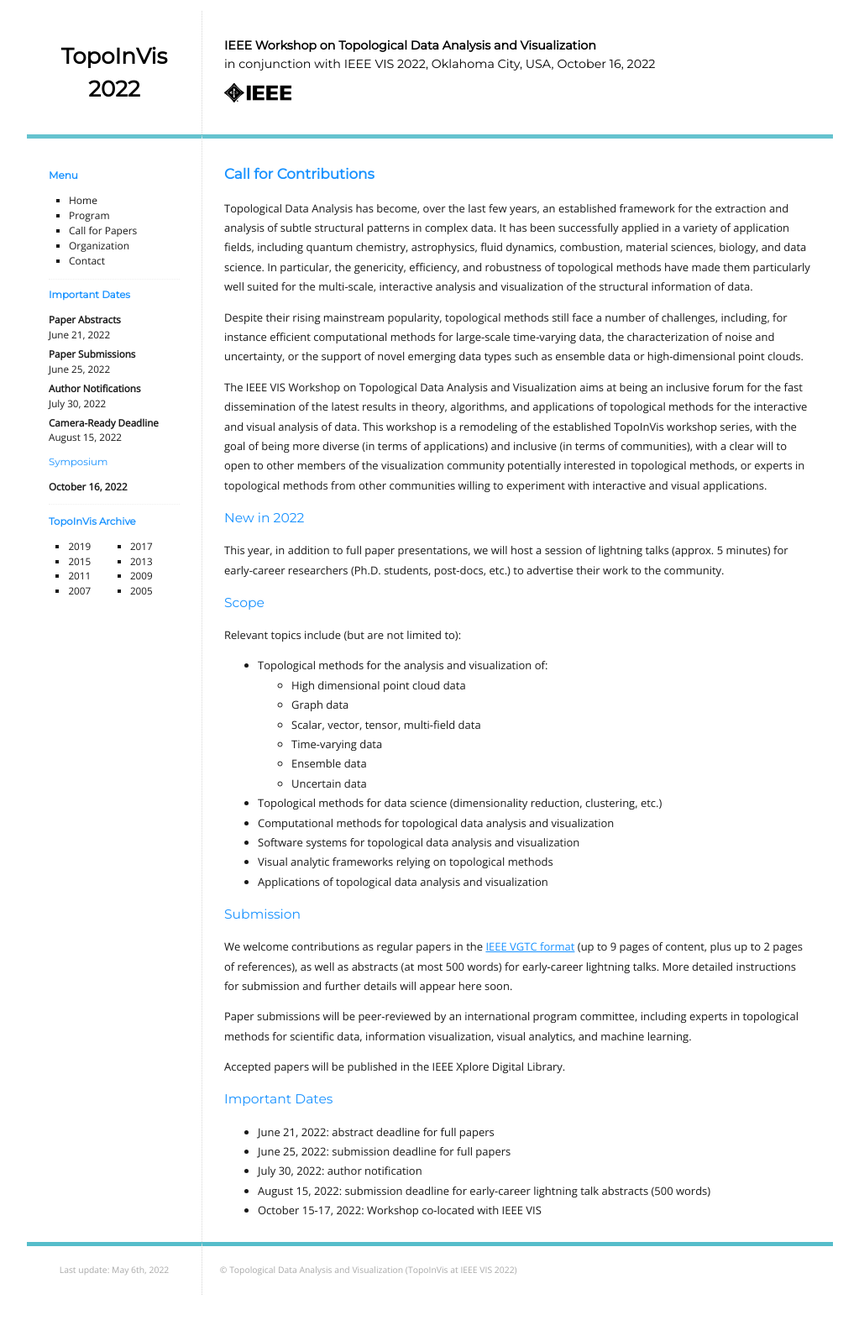
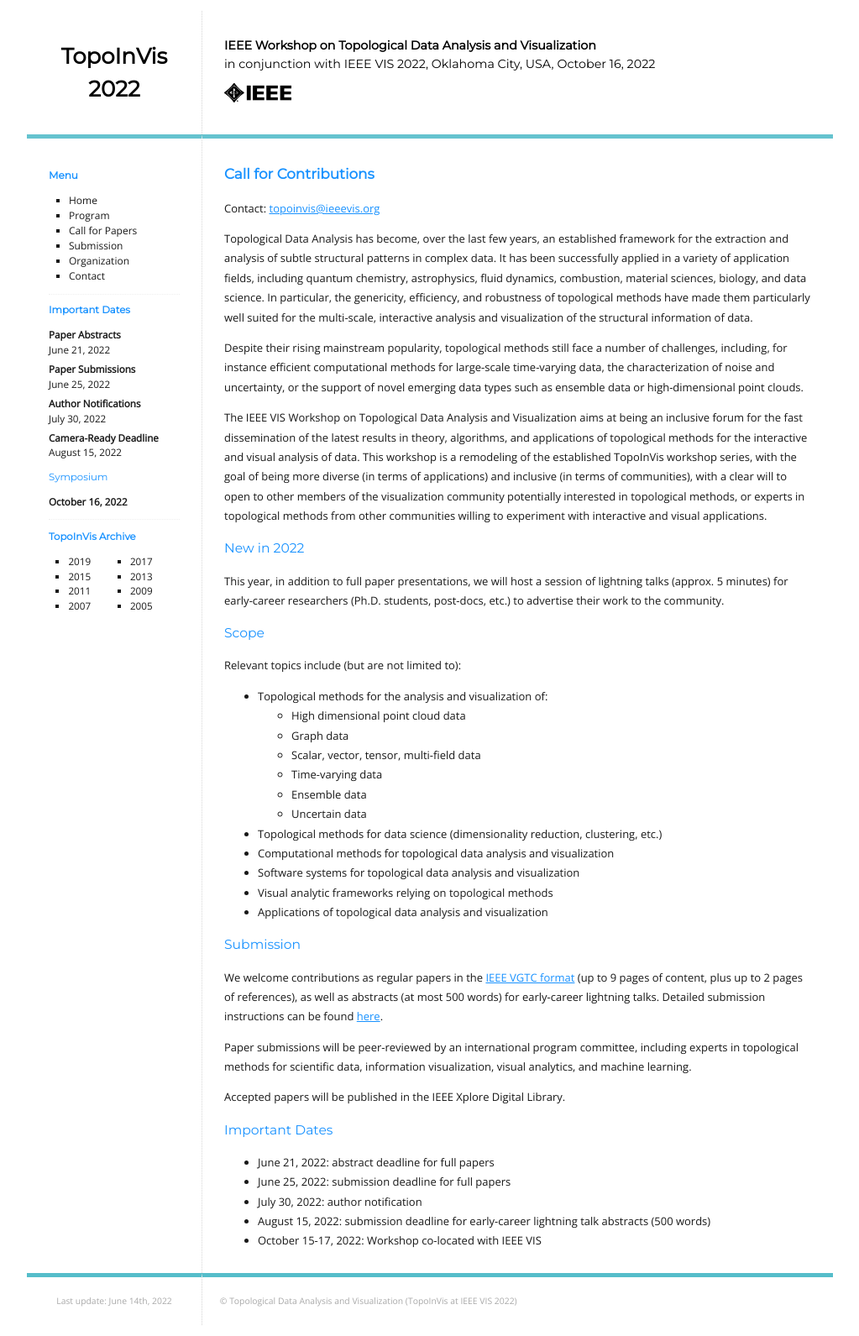
Before and after one commit to TopoInVis-Workshop/2022, a Jekyll site: the page built from _pages/call-for-papers.md, in a window 1280 px wide. Shown: the whole page at 84% size, without its empty margins (128-1151 px from the left). Built offline with Jekyll 4.4.1, drawn with Linux system fonts in a browser that asks for light colours; before the commit the page ends 1555 px from its top, so only the background shows below that.

Commit message:
Submission instructions

```diff
--- a/_config.yml
+++ b/_config.yml
@@ -1,6 +1,6 @@
 
 title: TopoInVis 2022
-email: julien.tierny@sorbonne-universite.fr
+email: topoinvis@ieeevis.org
 baseurl: ""
 url: "http://topoinvis.org"
 
@@ -16,6 +16,8 @@ navigation:
    url: program.html
  - title: Call for Papers
    url: call-for-papers.html
+ - title: Submission
+   url: submission.html
  - title: Organization
    url: organization.html
 
--- a/_layouts/default.html
+++ b/_layouts/default.html
@@ -71,7 +71,7 @@
 
   <footer>
     <aside>
-      Last update: May 6th, 2022
+      Last update: June 14th, 2022
 <!--       {{ page.last_modified_at | date: '%b %e, %Y' }} -->
     </aside>
     <article>
--- a/_pages/call-for-papers.md
+++ b/_pages/call-for-papers.md
@@ -4,6 +4,8 @@ title: Call for Papers
 ---
 
 # Call for Contributions
+
+Contact: <topoinvis@ieeevis.org>
 
 Topological Data Analysis has become, over the last few years, an established framework
 for the extraction and analysis of subtle structural patterns in complex data. It has been
@@ -55,8 +57,7 @@ We welcome contributions as regular papers in the
 [IEEE VGTC format](https://tc.computer.org/vgtc/publications/conference/)
 (up to 9 pages of content, plus up to 2 pages of references),
 as well as abstracts (at most 500 words) for early-career lightning talks.
-More detailed instructions for submission and further details will appear
-here soon.
+Detailed submission instructions can be found [here](../submission.html).
 
 Paper submissions will be peer-reviewed by an international program committee,
 including experts in topological methods for scientific data,
```
Also changed, not shown: _pages/submission.md (added, +35 -0 lines).
